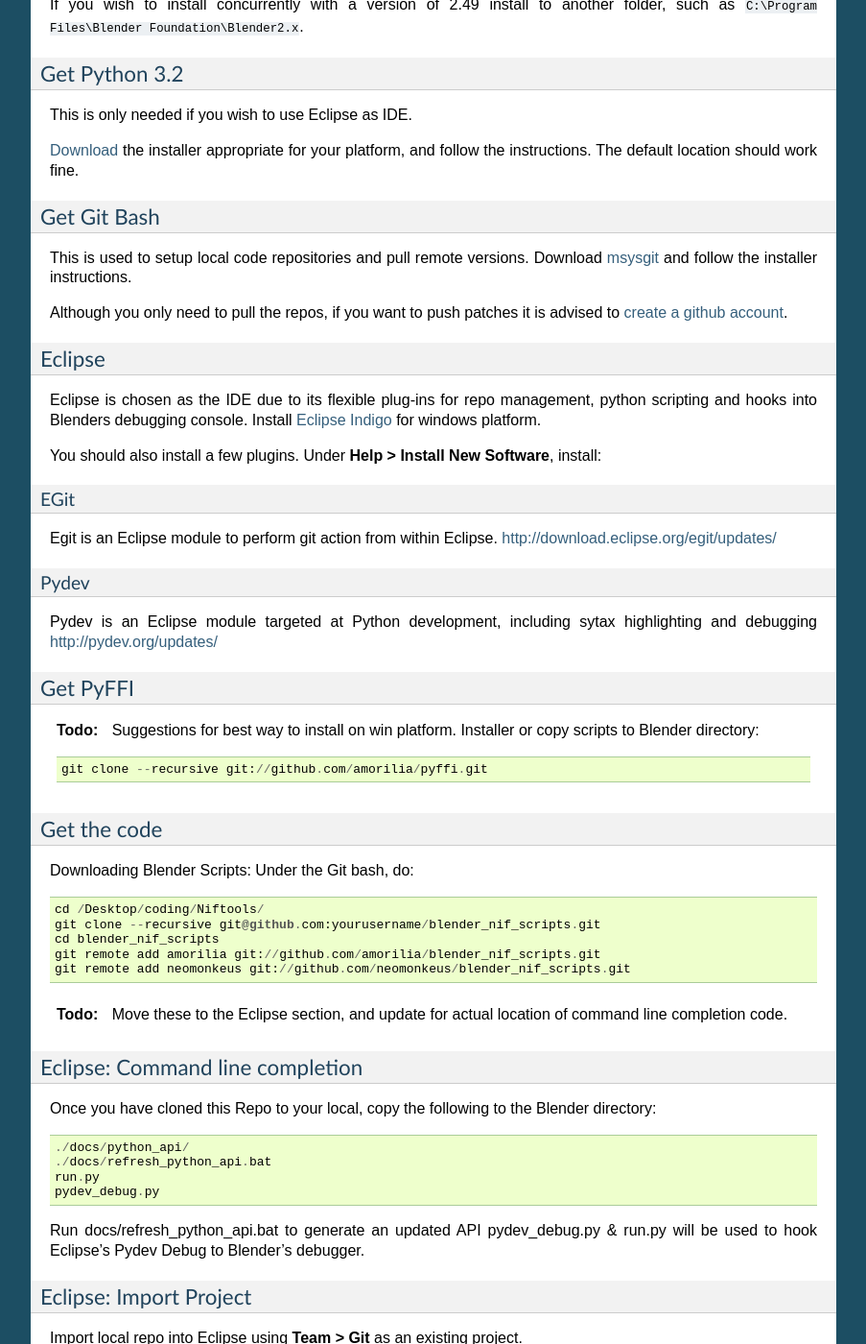
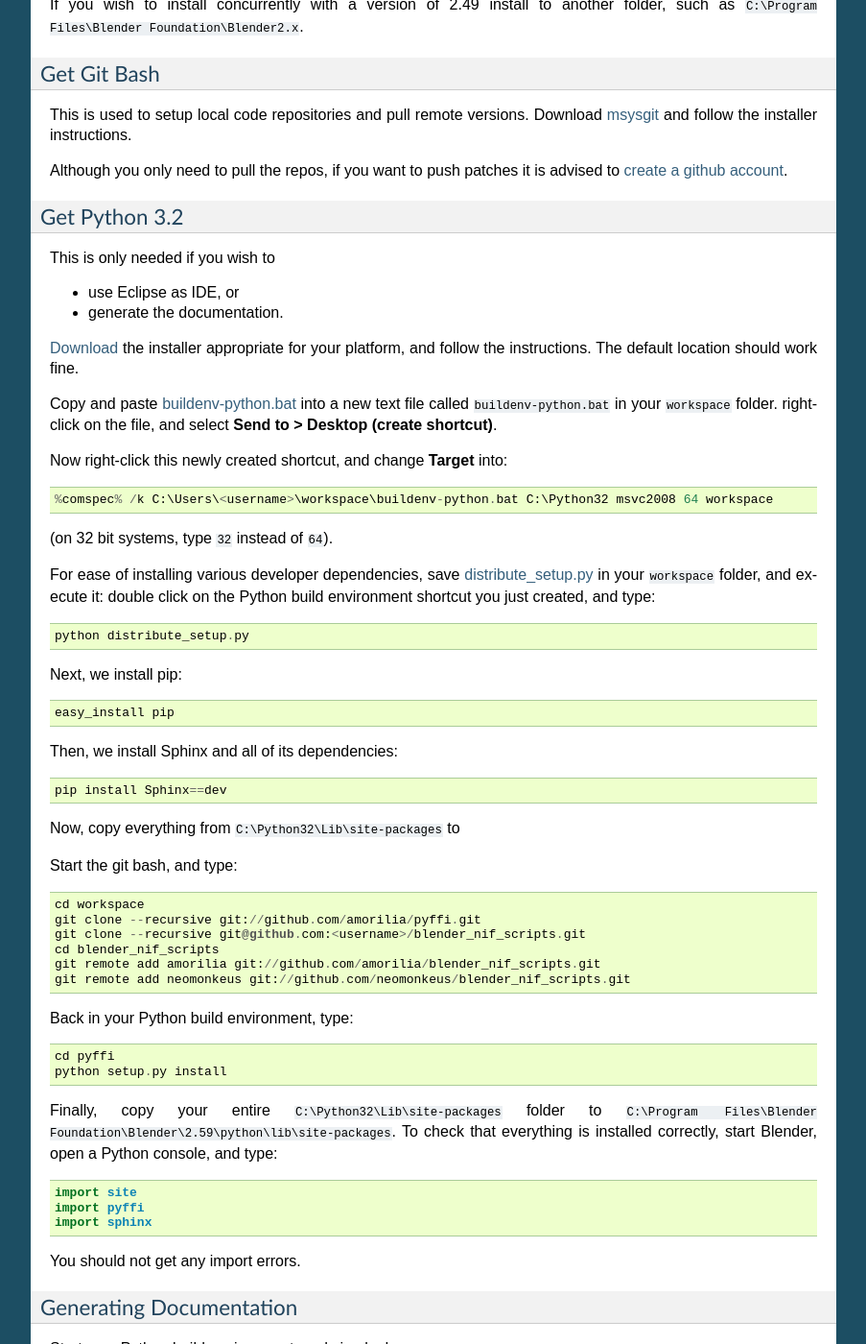
Before and after one commit to niftools/blender_niftools_addon, a Sphinx documentation site: the page built from docs/development/index.rst, in a window 1280 px wide and 1400 px high, scrolled down 2693 px. Shown: the whole window at 96% size, without its empty margins (198-1101 px from the left). Built offline with Sphinx 7.4.7, drawn with Linux system fonts in a browser that asks for light colours; formulas are drawn with MathJax 3; some of the changed text lies outside the part shown.

Commit message:
Updated Windows developer instructions for getting all the dependencies and setting up the environment.

```diff
--- a/docs/development/index.rst
+++ b/docs/development/index.rst
@@ -166,7 +166,7 @@
     The following instructions are work in progress.
 
 First, create a directory to be used as your coding directory, such as
-``/Desktop/coding/niftools``.
+``C:\Users\<username>\workspace``.
 
 Get Blender
 -----------
@@ -179,15 +179,6 @@
 another folder, such as
 ``C:\Program Files\Blender Foundation\Blender2.x``.
 
-Get Python 3.2
---------------
-
-This is only needed if you wish to use Eclipse as IDE.
-
-`Download <http://www.python.org/download/releases/3.2.2/>`_ the
-installer appropriate for your platform, and
-follow the instructions. The default location should work fine.
-
 Get Git Bash
 ------------
 
@@ -197,12 +188,104 @@
 Although you only need to pull the repos, if you want to push patches
 it is advised to :ref:`create a github account <create-github-account>`.
 
+Get Python 3.2
+--------------
+
+This is only needed if you wish to
+
+* use Eclipse as IDE, or
+
+* generate the documentation.
+
+`Download <http://www.python.org/download/releases/3.2.2/>`_ the
+installer appropriate for your platform, and
+follow the instructions. The default location should work fine.
+
+Copy and paste `buildenv-python.bat <https://gist.github.com/1254859>`_
+into a new text file called ``buildenv-python.bat`` in your ``workspace`` folder.
+right-click on the file, and select **Send to > Desktop (create shortcut)**.
+
+Now right-click this newly created shortcut, and change **Target** into::
+
+  %comspec% /k C:\Users\<username>\workspace\buildenv-python.bat C:\Python32 msvc2008 64 workspace
+
+(on 32 bit systems, type ``32`` instead of ``64``).
+
+For ease of installing various developer dependencies,
+save `distribute_setup.py
+<http://python-distribute.org/distribute_setup.py>`_
+in your ``workspace`` folder, and execute it:
+double click on the Python build environment shortcut you just created,
+and type::
+
+  python distribute_setup.py
+
+Next, we install pip::
+
+  easy_install pip
+
+Then, we install Sphinx and all of its dependencies::
+
+  pip install Sphinx==dev
+
+Now, copy everything from ``C:\Python32\Lib\site-packages`` to
+
+Start the git bash, and type::
+
+  cd workspace
+  git clone --recursive git://github.com/amorilia/pyffi.git
+  git clone --recursive git@github.com:<username>/blender_nif_scripts.git
+  cd blender_nif_scripts
+  git remote add amorilia git://github.com/amorilia/blender_nif_scripts.git
+  git remote add neomonkeus git://github.com/neomonkeus/blender_nif_scripts.git
+
+Back in your Python build environment, type::
+
+  cd pyffi
+  python setup.py install
+
+Finally, copy your entire ``C:\Python32\Lib\site-packages`` folder to
+``C:\Program Files\Blender Foundation\Blender\2.59\python\lib\site-packages``.
+To check that everything is installed correctly, start Blender, open a Python console,
+and type::
+
+  import site
+  import pyffi
+  import sphinx
+
+You should not get any import errors.
+
+Generating Documentation
+------------------------
+
+Start your Python build environment, and simply do::
+
+  cd blender_nif_scripts
+  cd docs
+  make html
+
+The sphinx builder
+runs from within blender---the blender window will show briefly while
+the documentation is generated.
+
+.. todo::
+
+   At the moment, we are still using Python. Script needs updating to eventually recognize Blender.
+
 Eclipse
 -------
 
 Eclipse is chosen as the IDE due to its flexible plug-ins for repo management,
 python scripting and hooks into Blenders debugging console.
-Install `Eclipse Indigo <http://www.eclipse.org/downloads/packages/eclipse-classic-37/indigor>`_ for windows platform.
+
+First, install the `Java Runtime Environment <http://java.com/download>`_.
+Make sure you have the right version---on 64 bit platforms, it is safest
+to pick right file via `manual download <http://java.com/en/download/manual.jsp>`_.
+
+Next, install `Eclipse Classic <http://www.eclipse.org/downloads/>`_ for the windows platform.
+Just unzip the file, and put it somewhere convenient, such as under ``C:\eclipse``.
+If you want to create a shortcut from your desktop, right-click ``C:\eclipse\eclipse.exe``
+and select **Send to > Desktop (create shortcut)**.
 
 You should also install a few plugins. Under **Help > Install New Software**,
 install:
@@ -219,35 +302,13 @@
 Pydev is an Eclipse module targeted at Python development, including sytax highlighting and debugging
 http://pydev.org/updates/
 
-Get PyFFI
----------
+Eclipse: Command line completion
+--------------------------------
 
 .. todo::
 
-    Suggestions for best way to install on win platform.
-    Installer or copy scripts to Blender directory::
-
-        git clone --recursive git://github.com/amorilia/pyffi.git
-
-Get the code
-------------
-
-Downloading Blender Scripts:
-Under the Git bash, do::
-
-    cd /Desktop/coding/Niftools/
-    git clone --recursive git@github.com:yourusername/blender_nif_scripts.git
-    cd blender_nif_scripts
-    git remote add amorilia git://github.com/amorilia/blender_nif_scripts.git
-    git remote add neomonkeus git://github.com/neomonkeus/blender_nif_scripts.git
-
-.. todo::
-
-   Move these to the Eclipse section, and update for actual location
+   Update for actual location
    of command line completion code.
-
-Eclipse: Command line completion
---------------------------------
 
 Once you have cloned this Repo to your local, copy the following to the Blender directory::
 
```
Also changed, not shown: 1 other file.
